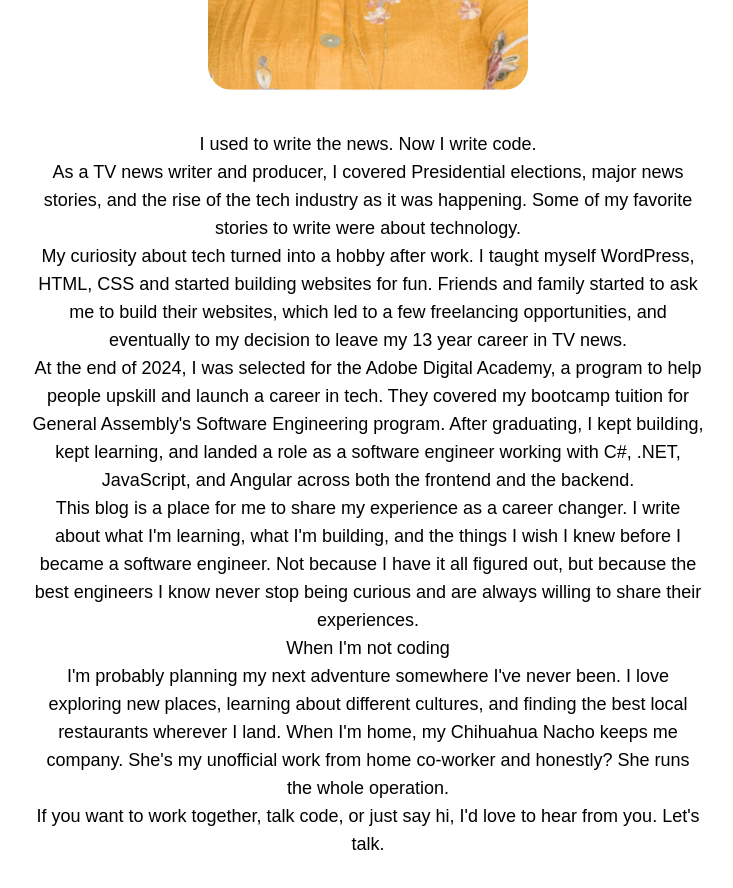
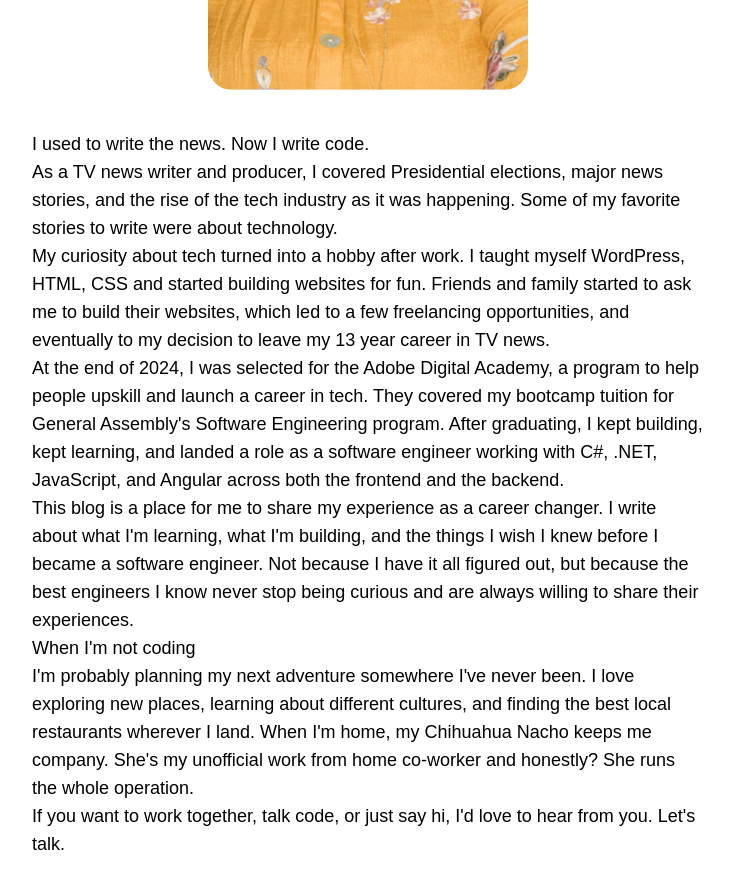
Before and after one commit to LaTrishaGomer/latrisha-gomer, a Next.js app: page /about in a window 1280 px wide. Shown: the part 720-1608 px from the top of the page, without its empty margins (272-1005 px from the left). Built offline with nearby package versions, Linux system fonts and the light colour scheme; a web font is replaced by a local one.

Commit message:
change paragraph content to text-left, instead of centered

```diff
--- a/app/components/About.jsx
+++ b/app/components/About.jsx
@@ -20,7 +20,7 @@ import React from 'react'
         <div className='flex-1 text-center max-w-2xl'>
 
           {/* About Paragraph */}
-          <p className='mb-10 font-ovo'>
+          <p className='mb-10 font-ovo text-left'>
         I used to write the news. Now I write code.
         <br/>
         As a TV news writer and producer, I covered Presidential elections, major news stories, and the rise of the tech industry as it was happening. Some of my favorite stories to write were about technology.
```
